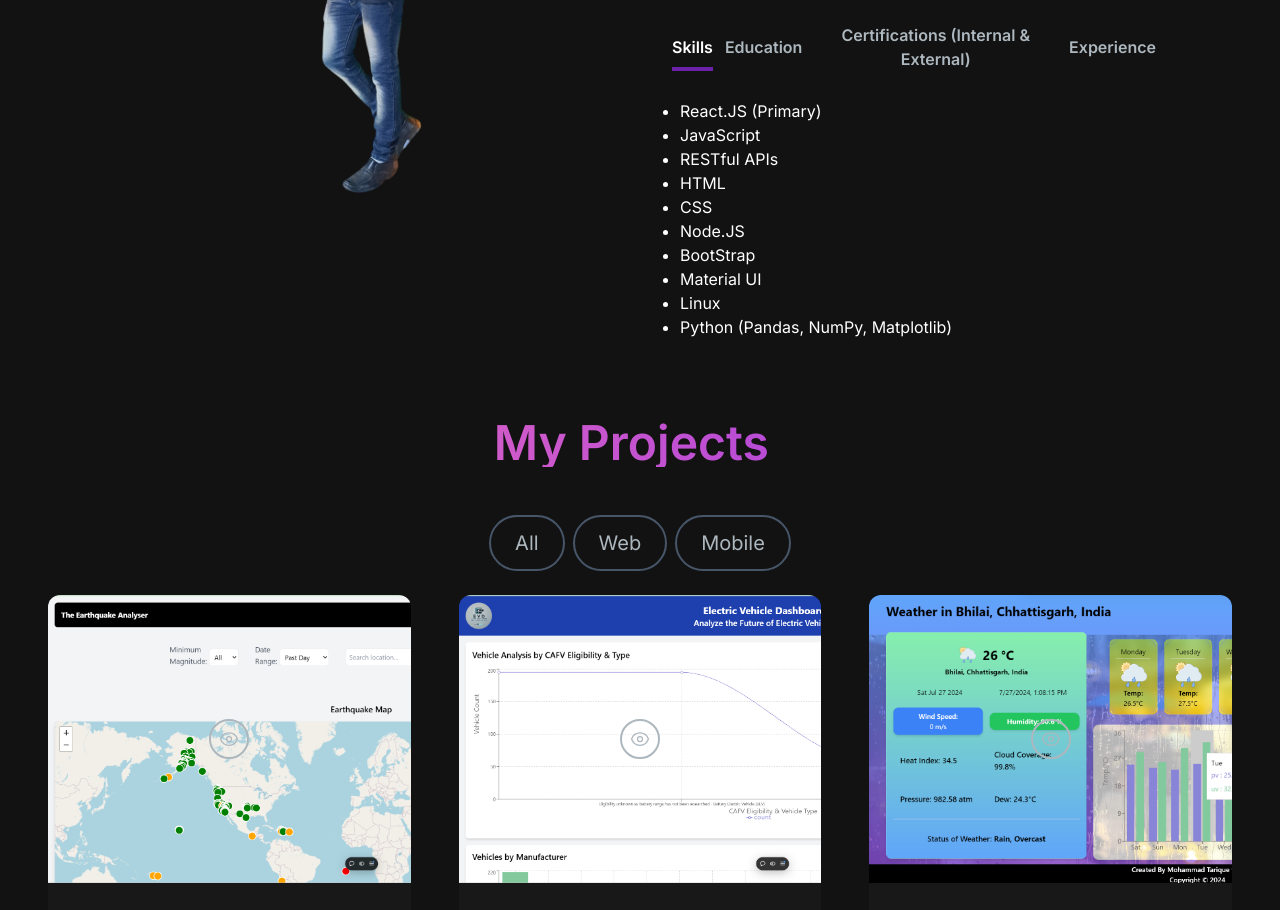
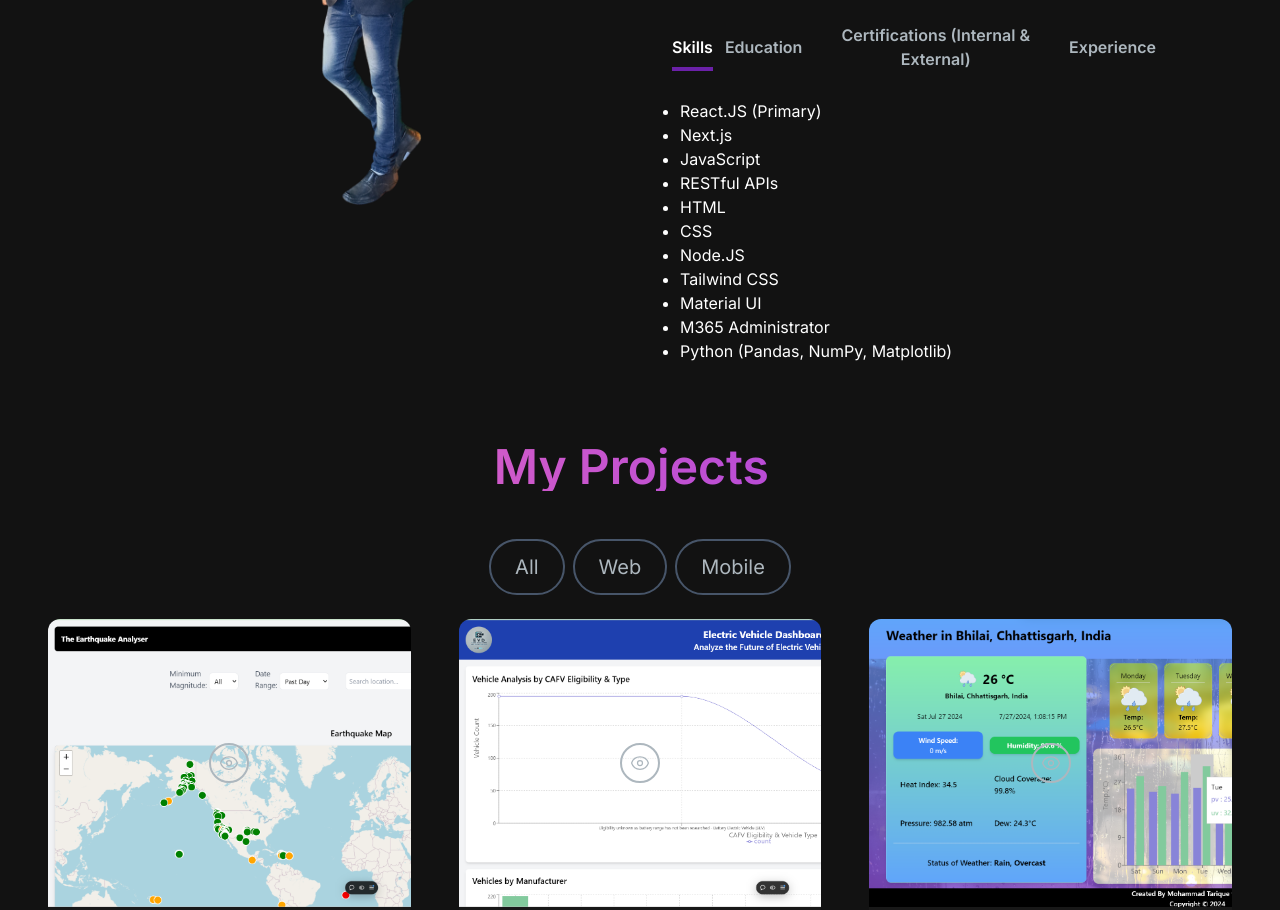
Before and after one commit to mohammadtarique6698/my-personal-portfolio-website, a Next.js app: page / in a window 1280 px wide. Shown: the part 960-1870 px from the top of the page. Built offline with nearby package versions, Linux system fonts and the light colour scheme.

Commit message:
Update About.jsx

```diff
--- a/src/app/Components/About.jsx
+++ b/src/app/Components/About.jsx
@@ -11,14 +11,15 @@ const TabData = [
     content: (
       <ol className="pl-2" style={{ listStyleType: "disc" }}>
         <li>React.JS (Primary)</li>
+        <li>Next.js</li>
         <li>JavaScript</li>
         <li>RESTful APIs</li>
         <li>HTML</li>
         <li>CSS</li>
         <li>Node.JS</li>
-        <li>BootStrap</li>
+        <li>Tailwind CSS</li>
         <li>Material UI</li>
-        <li>Linux</li>
+        <li>M365 Administrator</li>
         <li>Python (Pandas, NumPy, Matplotlib)</li>
       </ol>
     ),
```
